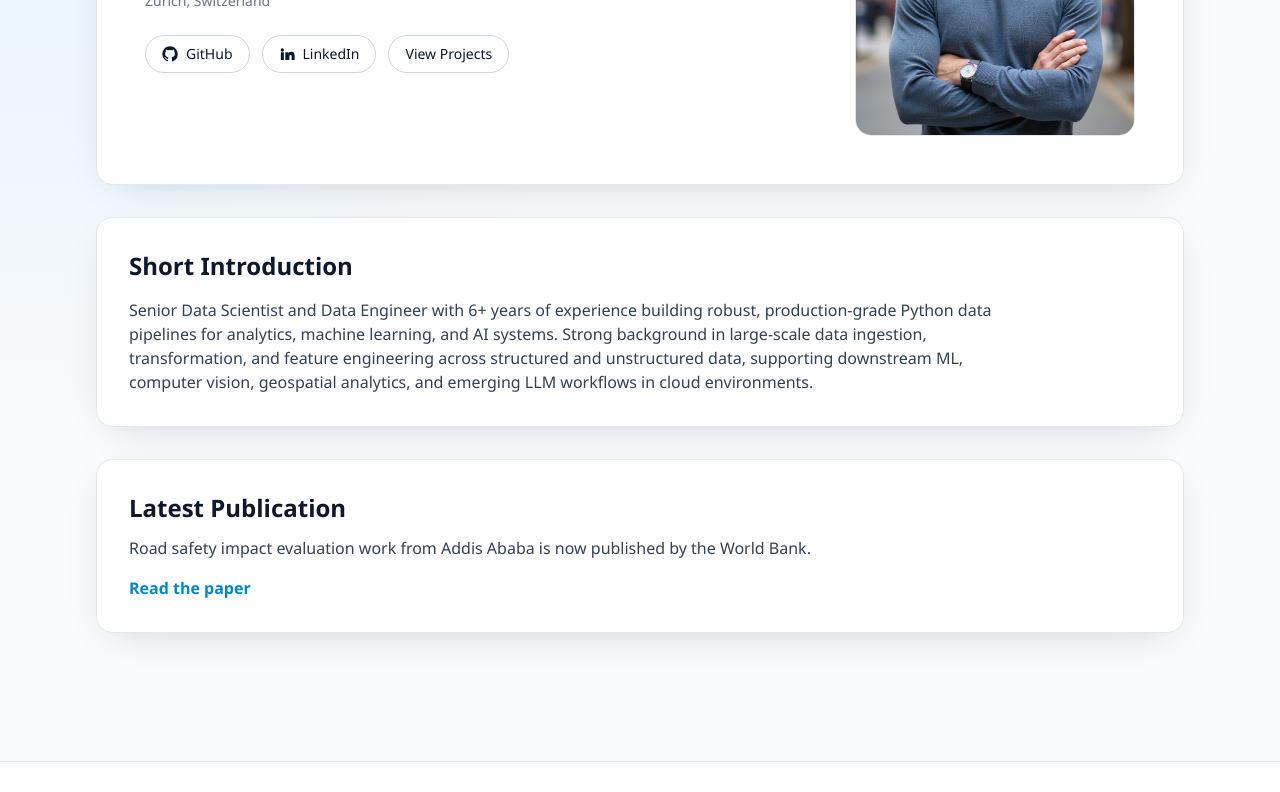
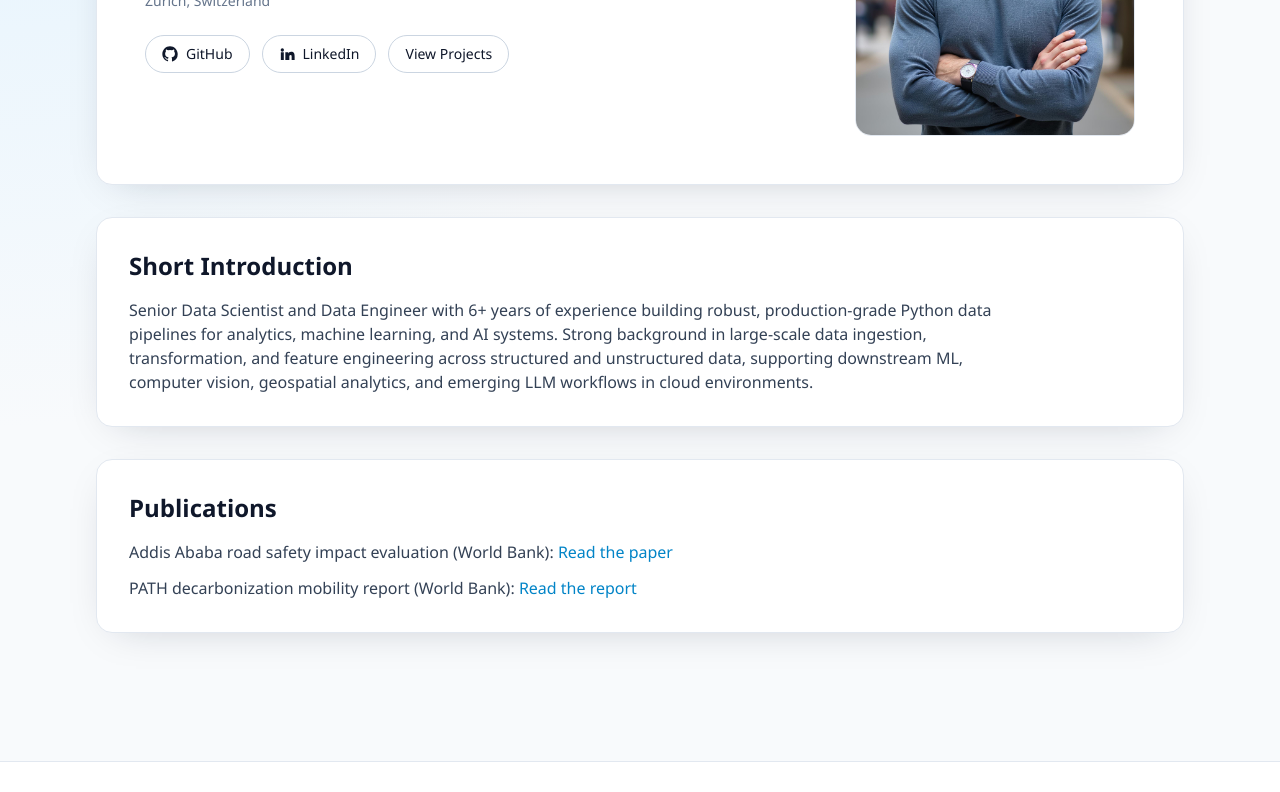
Before and after one commit to simonvalerioneumeyer/simneu, a Next.js app: page / in a window 1280 px wide. Shown: the part 366-1158 px from the top of the page. Built offline with nearby package versions, Linux system fonts and the light colour scheme.

Commit message:
Add PATH publication and dashboard links on home and project

```diff
--- a/src/app/page.tsx
+++ b/src/app/page.tsx
@@ -12,6 +12,7 @@ export const metadata: Metadata = {
 
 export default function HomePage() {
   const addisProject = getProjectBySlug("addis-road-safety-cv");
+  const pathProject = getProjectBySlug("global-mobility-decarbonization");
 
   return (
     <section className="space-y-8">
@@ -56,15 +57,27 @@ export default function HomePage() {
         </p>
       </div>
 
-      {addisProject?.publicationUrl ? (
+      {addisProject?.publicationUrl || pathProject?.publicationUrl ? (
         <div className="card p-8">
-          <h2 className="text-2xl font-semibold text-slate-900">Latest Publication</h2>
-          <p className="mt-3 text-slate-700">
-            Road safety impact evaluation work from Addis Ababa is now published by the World Bank.
-          </p>
-          <Link href={addisProject.publicationUrl} className="mt-4 inline-flex font-semibold text-accent hover:underline">
-            Read the paper
-          </Link>
+          <h2 className="text-2xl font-semibold text-slate-900">Publications</h2>
+          <div className="mt-4 space-y-3 text-slate-700">
+            {addisProject?.publicationUrl ? (
+              <p>
+                Addis Ababa road safety impact evaluation (World Bank):{" "}
+                <Link href={addisProject.publicationUrl} className="font-medium text-accent hover:underline">
+                  Read the paper
+                </Link>
+              </p>
+            ) : null}
+            {pathProject?.publicationUrl ? (
+              <p>
+                PATH decarbonization mobility report (World Bank):{" "}
+                <Link href={pathProject.publicationUrl} className="font-medium text-accent hover:underline">
+                  Read the report
+                </Link>
+              </p>
+            ) : null}
+          </div>
         </div>
       ) : null}
 
--- a/src/data/projects.json
+++ b/src/data/projects.json
@@ -34,7 +34,9 @@
     "technologies": ["Python", "Pandas", "Dask", "GeoPandas", "NumPy", "AWS S3", "PyArrow/Parquet", "Large-Scale Geospatial Analytics"],
     "problem": "The project needed globally comparable, policy-relevant mobility metrics from highly noisy device-level pings, while preserving consistency across countries with very different data coverage and quality.",
     "approach": "I developed an end-to-end country/day processing workflow that ingested raw mobility pings from S3, mapped devices to urban areas, computed distance and speed features at segment level, and produced device-level daily distance metrics before urban-area aggregation. The pipeline applied explicit QA and harmonization rules, including daily coverage thresholds (e.g., 3-hour block filters), speed and distance outlier filtering, and traverser/non-unique movement handling. I then aggregated to urban-area/date/country indicators (mean/median distance and device counts), ran cross-country diagnostics and device-level descriptives, and implemented logistic-growth-based adjustment using observed coverage (5-minute segments) to correct for sparse sampling and improve comparability. I also integrated additional explanatory datasets into the pipeline, including OSM street-network features, GHSL building surface/volume indicators, GDP, population, land-use mix variables, and other datasets.",
-    "results": "Delivered reproducible mobility indicators and comparison tables/maps used for decarbonization analysis, with documented sensitivity checks (coverage, traverser removal, and filter configurations) to support robust interpretation across countries. Outputs also included a dashboard used by different country offices to support policy decisions, and a related paper that is about to be published."
+    "results": "Delivered reproducible mobility indicators and comparison tables/maps used for decarbonization analysis, with documented sensitivity checks (coverage, traverser removal, and filter configurations) to support robust interpretation across countries. Outputs also included a dashboard used by different country offices to support policy decisions, and a related PATH paper that is now published.",
+    "demoUrl": "https://path-dashboard.streamlit.app/",
+    "publicationUrl": "https://openknowledge.worldbank.org/entities/publication/6376102a-c1b2-40c1-b5b1-442e7467478e"
   },
   {
     "slug": "addis-road-safety-cv",
```
